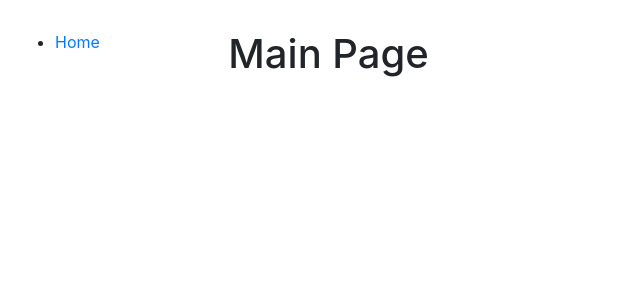
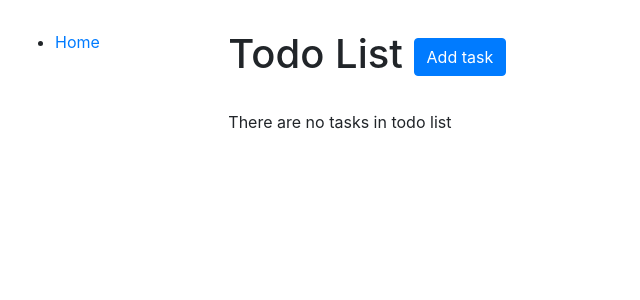
Before and after one commit to taras-andruschenko/todo-list, a Django app: page / in a window 1280 px wide. Shown: the top 300 px of the page, without its empty margins (0-640 px from the left). Run offline with Django 4.2, Linux system fonts and the light colour scheme; data that the repository does not hold is empty.

Commit message:
Update index.html according to task

```diff
--- a/templates/todo/index.html
+++ b/templates/todo/index.html
@@ -1,5 +1,46 @@
 {% extends "base.html" %}
 
 {% block content %}
-  <h1>Main Page</h1>
+  <h1>
+    Todo List
+    <a href="{% url 'todo:task-create' %}" class="btn btn-primary link-to-page">
+      Add task
+    </a>
+  </h1>
+
+  <br>
+
+  {% if tasks %}
+    <div>
+      {% for task in tasks %}
+        <p>
+          <strong>{{ task.content }}</strong>
+          {% if task.status %}
+            <a href="{% url 'todo:toogle-status' pk=task.id %}" class="btn btn-secondary link-to-page">
+              Undo
+            </a>
+            <strong style="color:green;">DONE</strong>
+          {% else %}
+            <a href="{% url 'todo:toogle-status' pk=task.id %}" class="btn btn-success link-to-page">
+              Complete
+            </a>
+            <strong style="color:red;">IN PROGRESS</strong>
+          {% endif %}
+          <br><br>
+          Created: {{ task.datetime }}
+          <br><br>
+          Tags:
+          {% for tag in task.tags.all %}
+            {{ tag }} |
+          {% endfor %}
+          <a href="{% url 'todo:task-update' pk=task.pk%}">Update</a>
+          <a href="{% url 'todo:task-delete' pk=task.pk%}">Delete</a>
+        </p>
+        <hr>
+      {% endfor %}
+    </div>
+
+  {% else %}
+    <p>There are no tasks in todo list</p>
+  {% endif %}
 {% endblock %}
```
